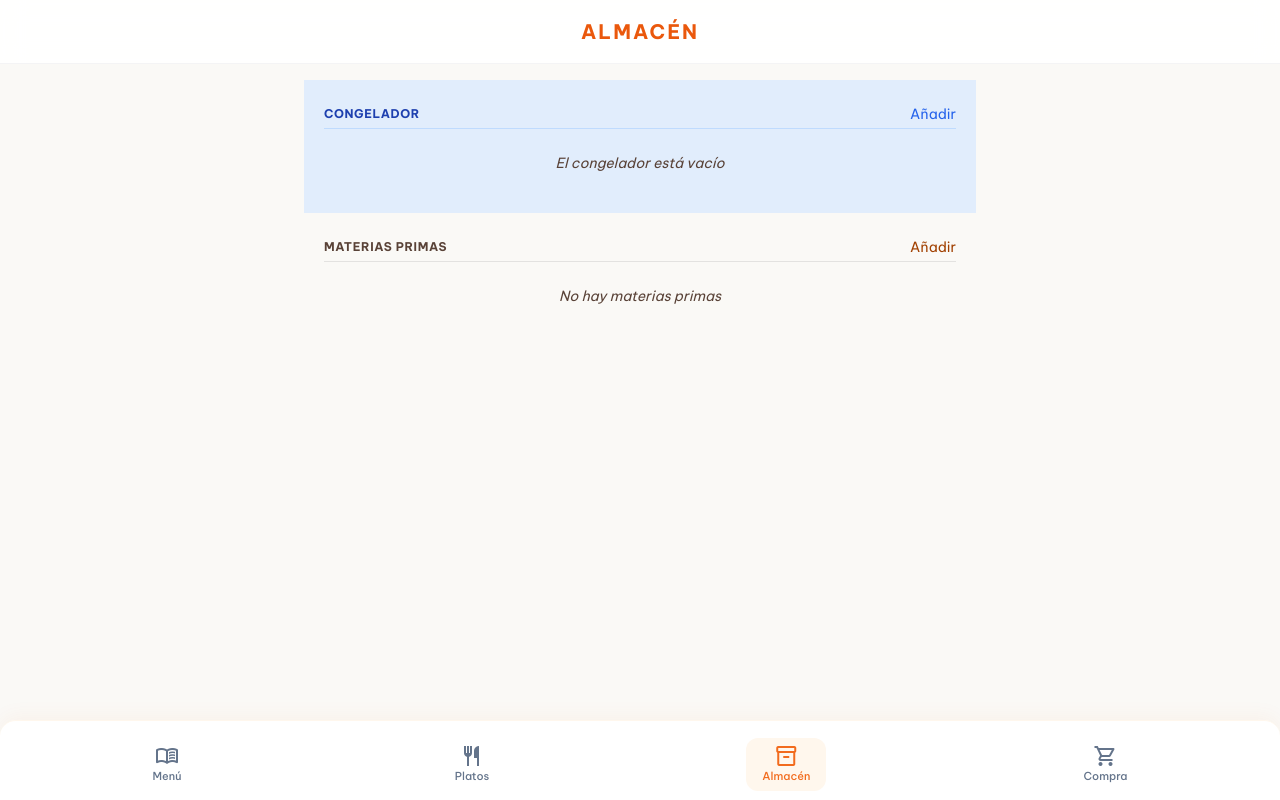
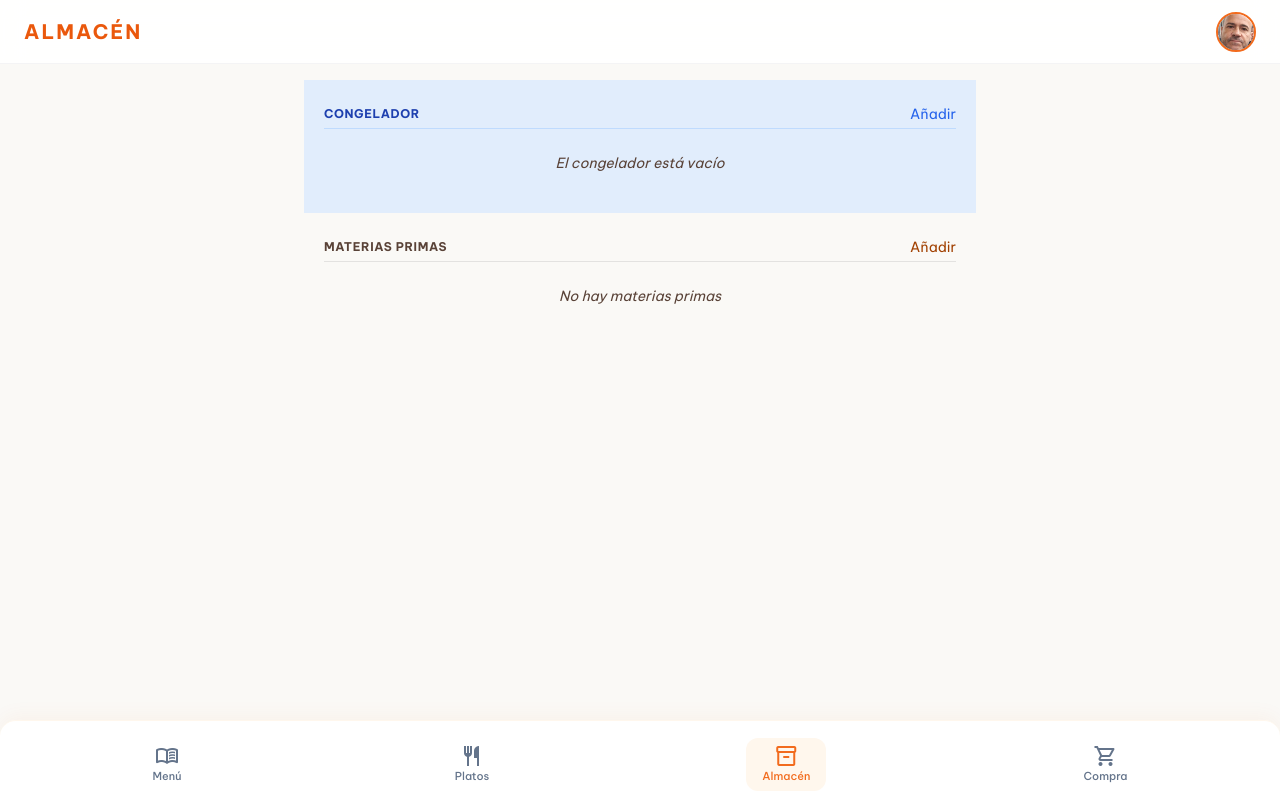
Before and after one commit to JLSanGir/BMenu, a website: page Almacen.html in a window 1280 px wide. Drawn offline with nearby package versions, Linux system fonts and the light colour scheme; no server answers.

Commit message:
Sistema completo cambios 2

```diff
--- a/Almacen.html
+++ b/Almacen.html
@@ -111,8 +111,15 @@
 </head>
 <body class="bg-surface font-body-md text-on-surface antialiased">
     <!-- TopAppBar -->
-    <header class="bg-white/90 dark:bg-zinc-950/90 backdrop-blur-md docked full-width top-0 sticky border-b border-zinc-100 dark:border-zinc-800 flex items-center justify-center px-4 h-16 w-full z-50">
-        <h1 class="text-xl font-black tracking-widest text-orange-600 uppercase">ALMACÉN</h1>
+    <header class="bg-white/90 dark:bg-zinc-950/90 backdrop-blur-md docked full-width top-0 sticky border-b border-zinc-100 dark:border-zinc-800 flex items-center justify-between px-6 h-16 w-full z-50">
+        <div class="flex items-center gap-4">
+            <h1 class="text-xl font-black tracking-widest text-orange-600 uppercase">ALMACÉN</h1>
+        </div>
+        <div class="flex items-center gap-3">
+            <div class="h-10 w-10 rounded-full overflow-hidden border-2 border-primary-container active:scale-95 transition-transform duration-200 ease-out">
+                <img alt="Usuario" src="MiFoto.jpg" class="w-full h-full object-cover"/>
+            </div>
+        </div>
     </header>
 
     <main class="max-w-2xl mx-auto px-margin-mobile pt-md pb-32">
```
Also changed, not shown: compra-basica.html (+5 -0 lines), compra.html (+1 -1 lines), index.html (+1 -1 lines), ingredientes.html (+6 -1 lines), platos.html (+6 -6 lines), MiFoto.jpg (added).
